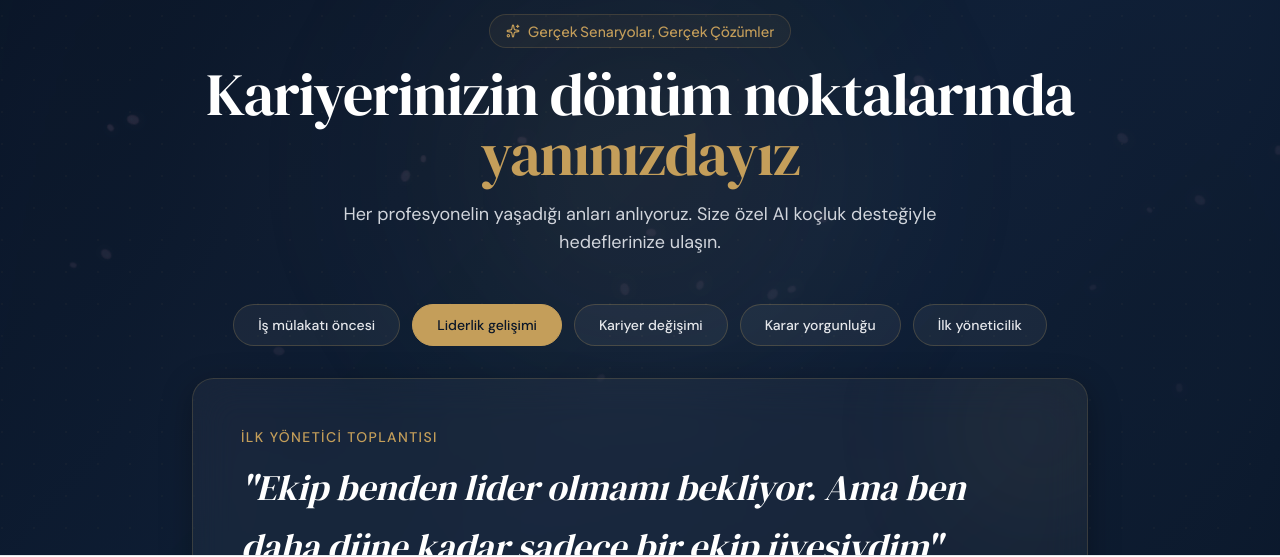
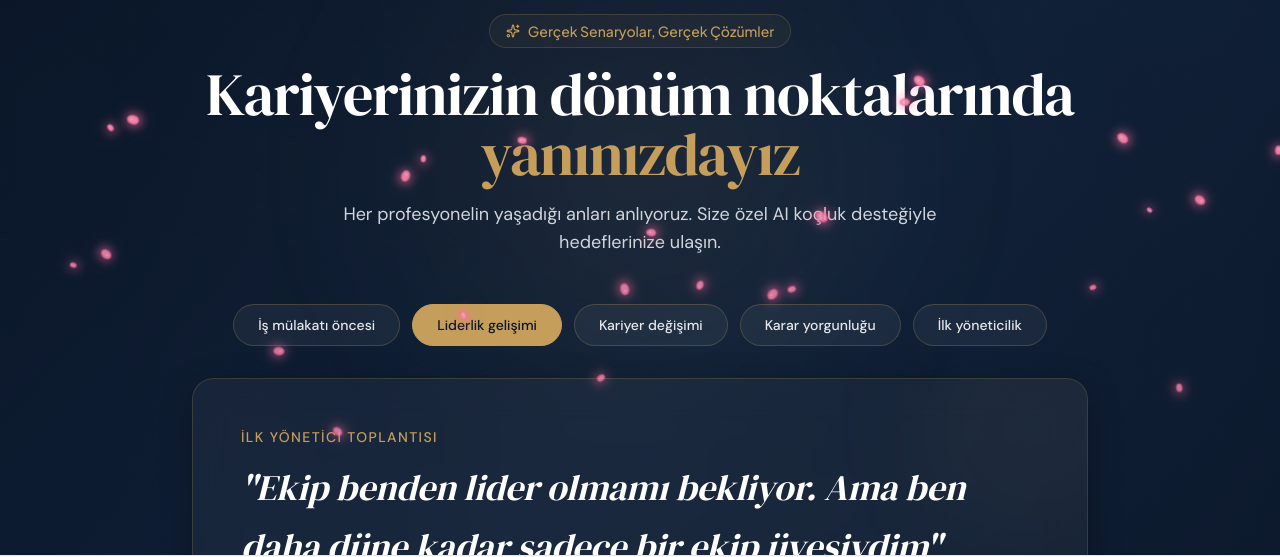
Before and after one commit to HAKAN8080/thorius-app, a Next.js app: page / in a window 1280 px wide. Shown: the part 176-733 px from the top of the page. Built offline with nearby package versions, Linux system fonts and the light colour scheme; no server answers.

Commit message:
Fix cherry blossom z-index and make colors more vibrant

```diff
--- a/src/components/CherryBlossom.tsx
+++ b/src/components/CherryBlossom.tsx
@@ -27,7 +27,7 @@ export function CherryBlossom() {
   }, []);
 
   return (
-    <div className="pointer-events-none absolute inset-0 overflow-hidden">
+    <div className="pointer-events-none absolute inset-0 overflow-hidden z-50">
       {petals.map((petal) => (
         <div
           key={petal.id}
@@ -45,13 +45,13 @@ export function CherryBlossom() {
             fill="none"
             style={{
               transform: `rotate(${petal.rotation}deg)`,
-              filter: 'drop-shadow(0 2px 4px rgba(255, 158, 187, 0.3))',
+              filter: 'drop-shadow(0 0 6px rgba(255, 107, 157, 0.8)) drop-shadow(0 2px 4px rgba(255, 107, 157, 0.5))',
             }}
           >
-            {/* Kiraz çiçeği yaprağı */}
-            <ellipse cx="12" cy="8" rx="6" ry="8" fill="#FF9EBB" opacity="1" />
-            <ellipse cx="12" cy="8" rx="4" ry="6" fill="#FFB7D5" opacity="0.9" />
-            <circle cx="12" cy="6" r="1.5" fill="#FFE0F0" opacity="1" />
+            {/* Kiraz çiçeği yaprağı - Canlı pembe */}
+            <ellipse cx="12" cy="8" rx="6" ry="8" fill="#FF6B9D" opacity="1" />
+            <ellipse cx="12" cy="8" rx="4" ry="6" fill="#FF8FB5" opacity="1" />
+            <circle cx="12" cy="6" r="1.5" fill="#FFB7D5" opacity="1" />
           </svg>
         </div>
       ))}
@@ -73,7 +73,7 @@ export function CherryBlossom() {
           }
           100% {
             transform: translateY(100vh) rotate(360deg) translateX(-10px);
-            opacity: 0.3;
+            opacity: 0.6;
           }
         }
         .animate-fall {
```
